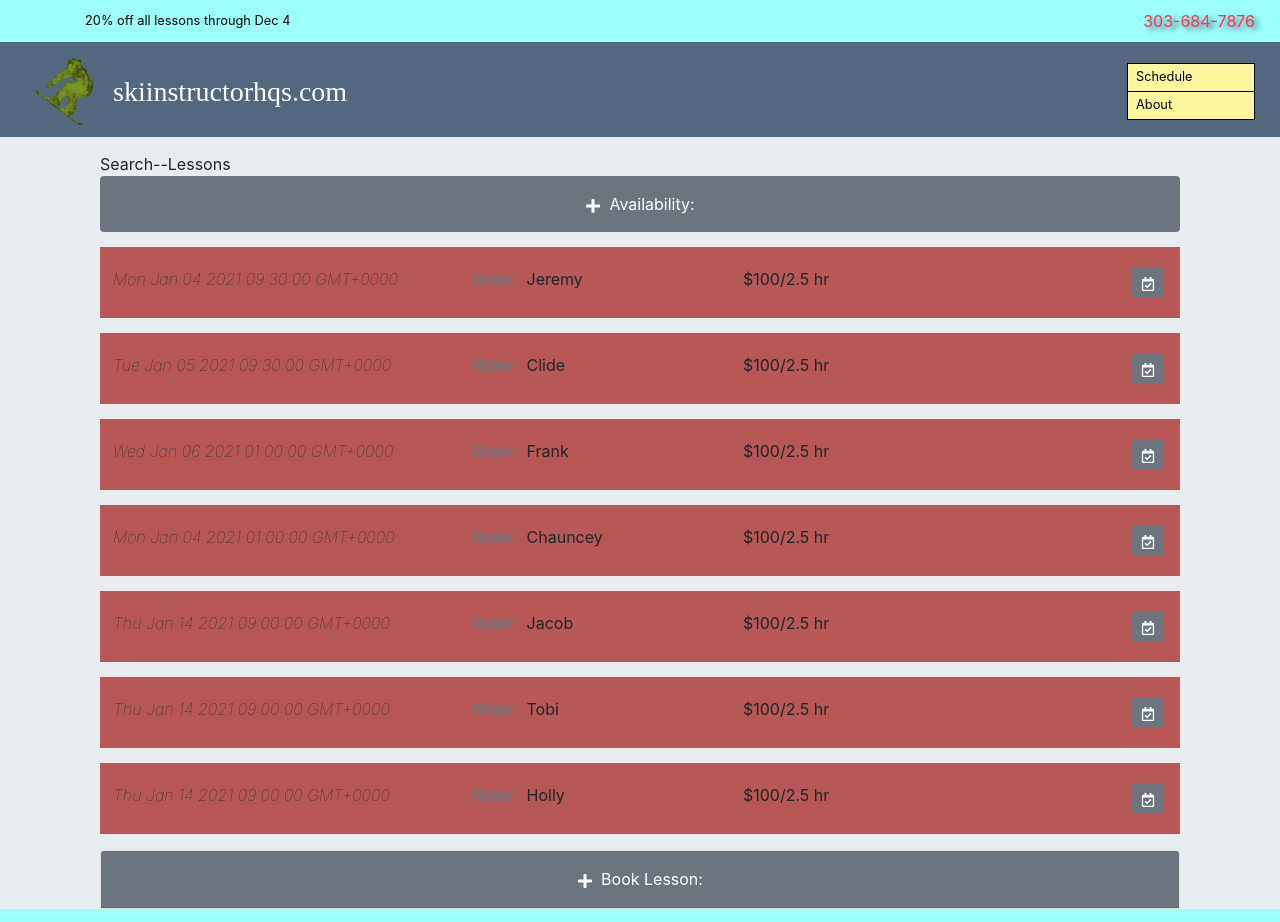
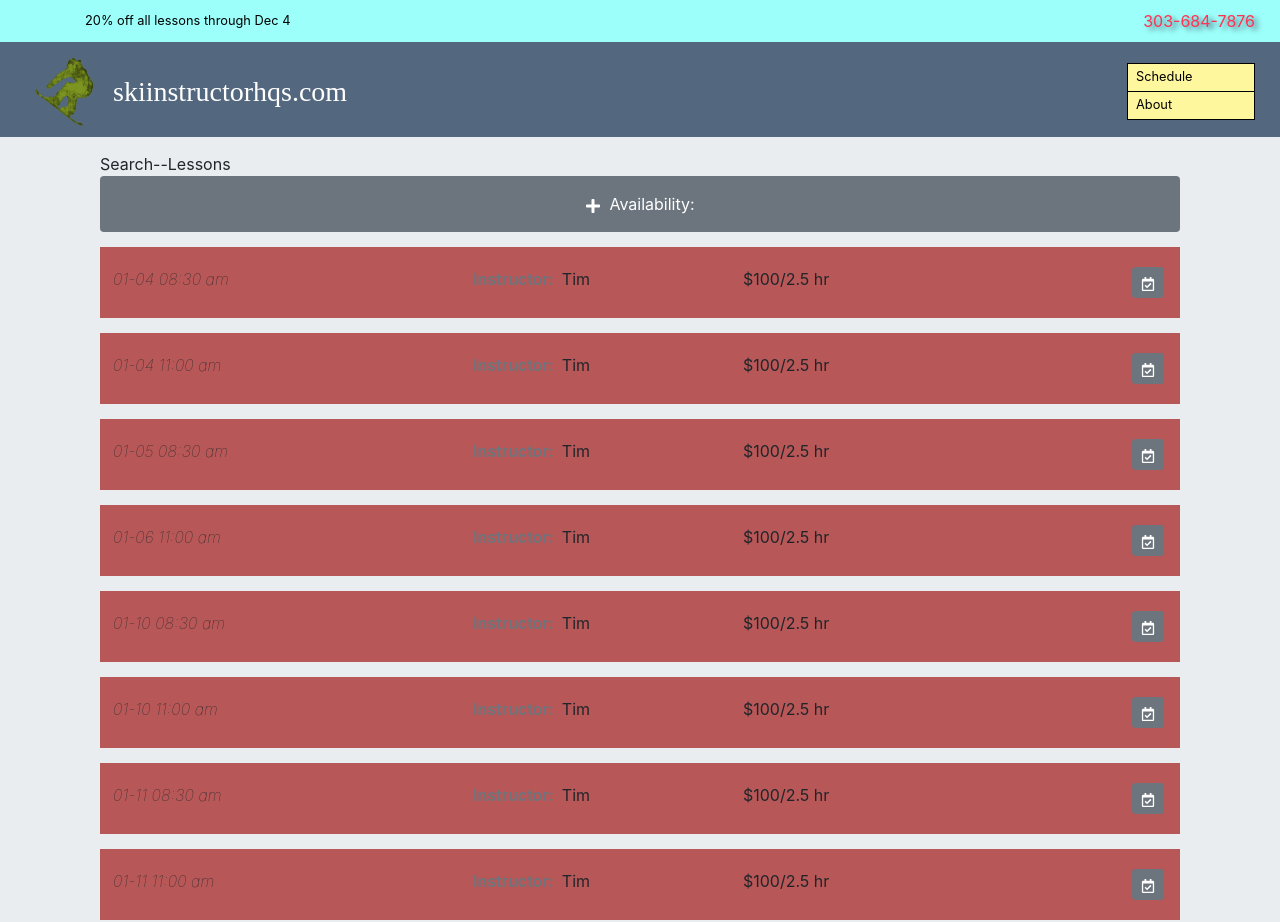
Before and after one commit to hicksey-makes/ski-lessons-snowV2, a React (Create React App) app: page / in a window 1280 px wide. Shown: the top 922 px of the page. Built offline with nearby package versions, Linux system fonts and the light colour scheme; a web font is replaced by a local one.

Commit message:
add lessonTime state variable to ListLessons and prepopulate AddLessons, add instructor name, add more lesson dates to data and restyle submit button

```diff
--- a/public/data.json
+++ b/public/data.json
@@ -1,36 +1,52 @@
 [{
-"boarderName": "Jeremy",
-"lessonDate": "2021-1-4 9:30",
+"instructorName": "Tim",
+"lessonDate": "2021-1-4 8:30",
 "lessonCost": "$100/2.5 hr"
 },
 {
-"boarderName": "Clide",
-"lessonDate": "2021-1-5 9:30",
+"instructorName": "Tim",
+"lessonDate": "2021-1-4 11:00",
 "lessonCost": "$100/2.5 hr"
 },
 {
-"boarderName": "Frank",
-"lessonDate": "2021-01-06 1:00",
+"instructorName": "Tim",
+"lessonDate": "2021-1-5 8:30",
 "lessonCost": "$100/2.5 hr"
 },
 {
-"boarderName": "Chauncey",
-"lessonDate": "2021-1-4 1:00",
+"instructorName": "Tim",
+"lessonDate": "2021-01-06 11:00",
+"lessonCost": "$100/2.5 hr"
+},
+
+{
+"instructorName": "Tim",
+"lessonDate": "2021-1-10 8:30",
 "lessonCost": "$100/2.5 hr"
 },
 {
-"boarderName": "Jacob",
-"lessonDate": "2021-1-14 9:00",
+"instructorName": "Tim",
+"lessonDate": "2021-1-10 11:00",
 "lessonCost": "$100/2.5 hr"
 },
 {
-"boarderName": "Tobi",
-"lessonDate": "2021-1-14 9:00",
+"instructorName": "Tim",
+"lessonDate": "2021-1-11 8:30",
 "lessonCost": "$100/2.5 hr"
 },
 {
-"boarderName": "Holly",
-"lessonDate": "2021-1-14 9:00",
+"instructorName": "Tim",
+"lessonDate": "2021-1-11 11:00",
+"lessonCost": "$100/2.5 hr"
+},
+{
+"instructorName": "Tim",
+"lessonDate": "2021-1-17 8:30",
+"lessonCost": "$100/2.5 hr"
+},
+{
+"instructorName": "Tim",
+"lessonDate": "2021-1-17 11:00",
 "lessonCost": "$100/2.5 hr"
 }
 ]
--- a/src/components/AddLessons.js
+++ b/src/components/AddLessons.js
@@ -1,5 +1,6 @@
 import React, { Component } from 'react';
 import { FaPlus } from 'react-icons/fa';
+import Moment from 'react-moment';
 
 class AddLessons extends Component {
   render() {
@@ -31,8 +32,11 @@ class AddLessons extends Component {
             </div>
             <div className="form-group form-row">
               <label className="col-md-2 mt-2 text-md-right" htmlFor="lsnDate">Date:</label>
-              <div className="col-md-4">
-                <input className="form-control" type="date" name="lsnDate" id="lsnDate" />
+              <div className="col-md-4 mt-md-2">
+              <Moment
+                date={this.props.lessonTime}
+                format="MMM DD  hh:mm a, ddd"
+              />
               </div>
               <label className="col-md-2 mt-2 text-md-right" htmlFor="lsnTime">Time:</label>
               <div className="col-md-4">
@@ -47,7 +51,7 @@ class AddLessons extends Component {
             </div>
             <div className="form-group form-row">
               <div className="col-md-12">
-                <button className="btn btn-warning ml-md-auto mr-md-0 mx-auto d-block" type="submit">Submit
+                <button className="btn btn-primary ml-md-auto mr-md-0 mx-auto d-block" type="submit">Reserve
                 </button>
               </div>
             </div>
--- a/src/components/App.js
+++ b/src/components/App.js
@@ -13,11 +13,13 @@ class App extends Component {
     super();
     this.state = {
       myLessons: [],
+      lessonTime: "",
       formDisplay: false,
       lastIndex: 0
     };
     this.deleteLesson = this.deleteLesson.bind(this);
     this.toggleAdd = this.toggleAdd.bind(this);
+    this.grabTime = this.grabTime.bind(this);
   }
 
   deleteLesson(lsn) {
@@ -35,7 +37,6 @@ class App extends Component {
     })
   }
 
-
   componentDidMount() {
     fetch('./data.json')
     .then(response => response.json())
@@ -52,7 +53,13 @@ class App extends Component {
     });
 }
 
+  grabTime(lsn) {
+    let tempTime = lsn.lessonDate;
 
+    this.setState({
+      lessonTime: tempTime
+    })
+  }
 
  render() {
    return (
@@ -62,8 +69,8 @@ class App extends Component {
           <div class="col-md-12">
             <div class="container">
               <SearchLessons  />
-              <ListLessons lessons={this.state.myLessons} deleteLesson={this.deleteLesson} toggleAdd={this.toggleAdd} formDisplay={this.state.formDisplay}/>
-              <AddLessons formDisplay={this.state.formDisplay} toggleAdd={this.toggleAdd}/>
+              <ListLessons lessons={this.state.myLessons} deleteLesson={this.deleteLesson} toggleAdd={this.toggleAdd} formDisplay={this.state.formDisplay} grabTime={this.grabTime}/>
+              <AddLessons formDisplay={this.state.formDisplay} toggleAdd={this.toggleAdd} lessonTime={this.state.lessonTime}/>
             </div>
           </div>
         </div>
--- a/src/components/ListLessons.js
+++ b/src/components/ListLessons.js
@@ -25,23 +25,23 @@ class ListLessons extends Component {
                 <span class="lsn-date">
                 <Moment
                   date={item.lessonDate}
-                  formate="MMM-D h:mma"
+                  format="MM-DD  hh:mm a"
                 />
                 </span>
               </div>
               <div class="col-4 col-md-3 brd">
                 <span class="label-item mr-2">
-                Rider:
+                Instructor:
                 </span>
                 <span class="board-name">
-                {item.boarderName}
+                {item.instructorName}
                 </span>
               </div>
               <div class="col-3 col-md-3 brd lsn-price">
                 {item.lessonCost}
               </div>
               <div class="col-2 col-md-2 brd">
-                <button class="btn btn-sm btn-secondary mr-3 ml-md-auto d-block" onClick={() => {this.props.deleteLesson(item); this.props.toggleAdd()}}><FaRegCalendarCheck  /></button>
+                <button class="btn btn-sm btn-secondary mr-3 ml-md-auto d-block" onClick={() => {this.props.deleteLesson(item); this.props.toggleAdd(); this.props.grabTime(item)}}><FaRegCalendarCheck  /></button>
               </div>
             </div>
 
```
